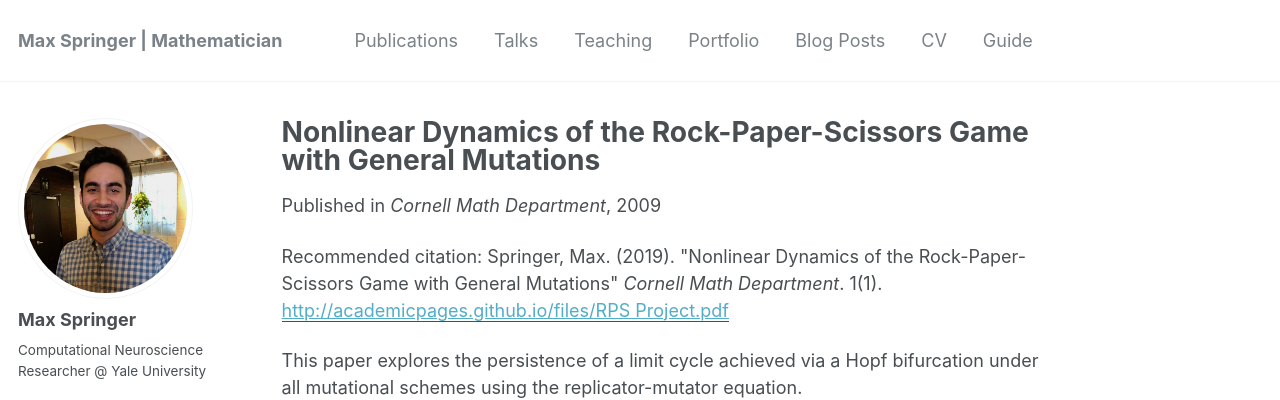
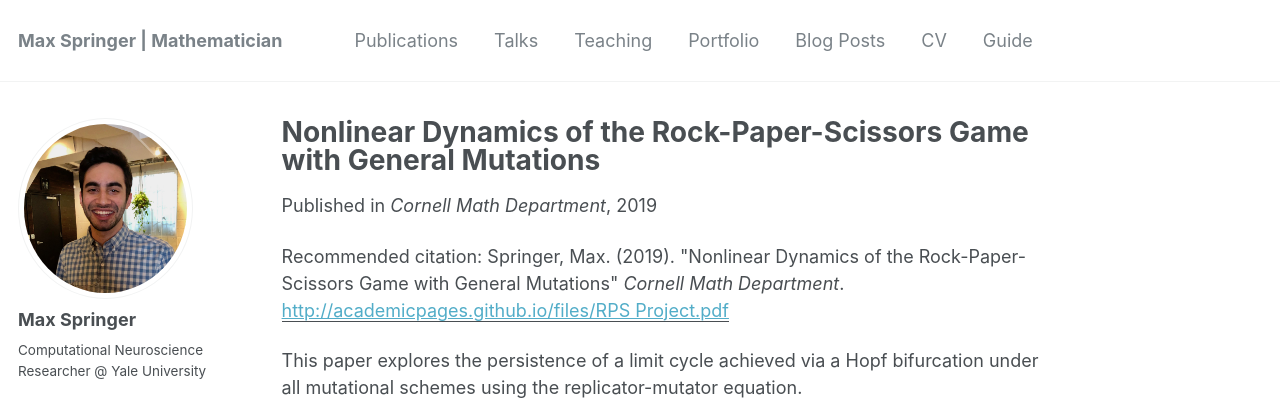
Before and after one commit to mss423/mss423.github.io, a Jekyll site: the page built from _publications/2019-05-10-rps-project.md, in a window 1280 px wide. Shown: the top 400 px of the page. Built offline with Jekyll 4.4.1, drawn with Linux system fonts in a browser that asks for light colours.

Commit message:
Update 2019-05-10-rps-project.md

```diff
--- a/_publications/2019-05-10-rps-project.md
+++ b/_publications/2019-05-10-rps-project.md
@@ -3,10 +3,10 @@ title: "Nonlinear Dynamics of the Rock-Paper-Scissors Game with General Mutation
 collection: publications
 permalink: /publication/2019-05-10-rps-project
 excerpt: 'This paper explores the persistence of a limit cycle achieved via a Hopf bifurcation under all mutational schemes using the replicator-mutator equation.'
-date: 2009-10-01
+date: 2019-05-10
 venue: 'Cornell Math Department'
 paperurl: 'http://academicpages.github.io/files/RPS Project.pdf'
-citation: 'Springer, Max. (2019). &quot;Nonlinear Dynamics of the Rock-Paper-Scissors Game with General Mutations&quot; <i>Cornell Math Department</i>. 1(1).'
+citation: 'Springer, Max. (2019). &quot;Nonlinear Dynamics of the Rock-Paper-Scissors Game with General Mutations&quot; <i>Cornell Math Department</i>.'
 ---
 This paper explores the persistence of a limit cycle achieved via a Hopf bifurcation under all mutational schemes using the replicator-mutator equation.
 
```
